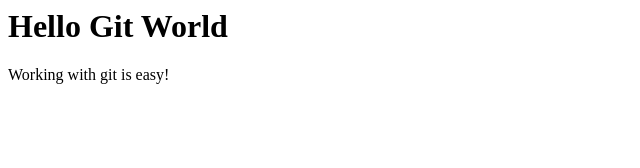
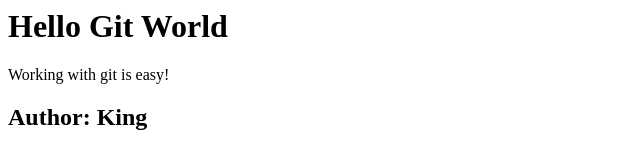
Before and after one commit to KingMelo/GitGitHubMasterclass, a plain HTML site: page index.html in a window 1280 px wide. Shown: the whole page, without its empty margins (0-640 px from the left). Drawn offline with Linux system fonts and the light colour scheme.

Commit message:
Add author
I've added a header for the author's name, which is me MF

```diff
--- a/index.html
+++ b/index.html
@@ -2,4 +2,7 @@
 
 <div>
     <p>Working with git is easy!</p>
+
 </div>
+
+<h2>Author: King</h2>
```
